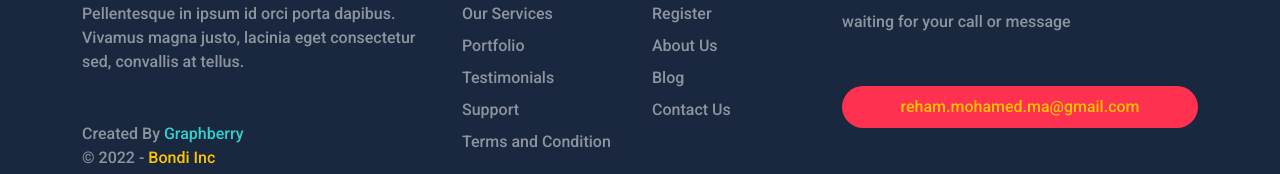
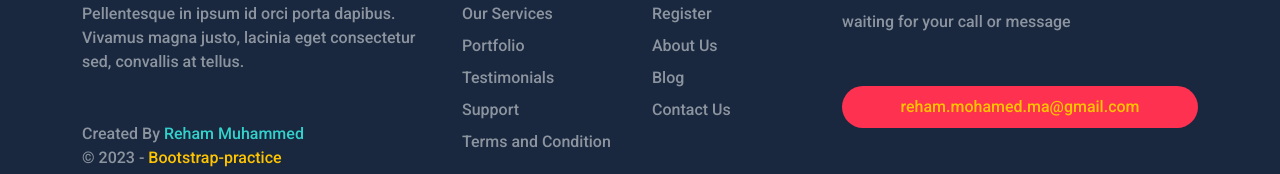
Before and after one commit to R0ota/Bootstrap, a plain HTML site: page index.html in a window 1280 px wide. Shown: the part 5370-5544 px from the top of the page. Drawn offline with Linux system fonts and the light colour scheme.

Commit message:
edit name

```diff
--- a/index.html
+++ b/index.html
@@ -409,8 +409,8 @@
                         <p class="mb-5">Pellentesque in ipsum id orci porta dapibus. Vivamus magna justo, lacinia eget
                             consectetur sed, convallis at tellus.</p>
                         <div class="copyright">
-                            Created By <span> Graphberry </span>
-                            <div> &copy; 2022 - <span> Bondi Inc</span></div>
+                            Created By <span> Reham Muhammed </span>
+                            <div> &copy; 2023 - <span> Bootstrap-practice</span></div>
                         </div>
 
 
```
